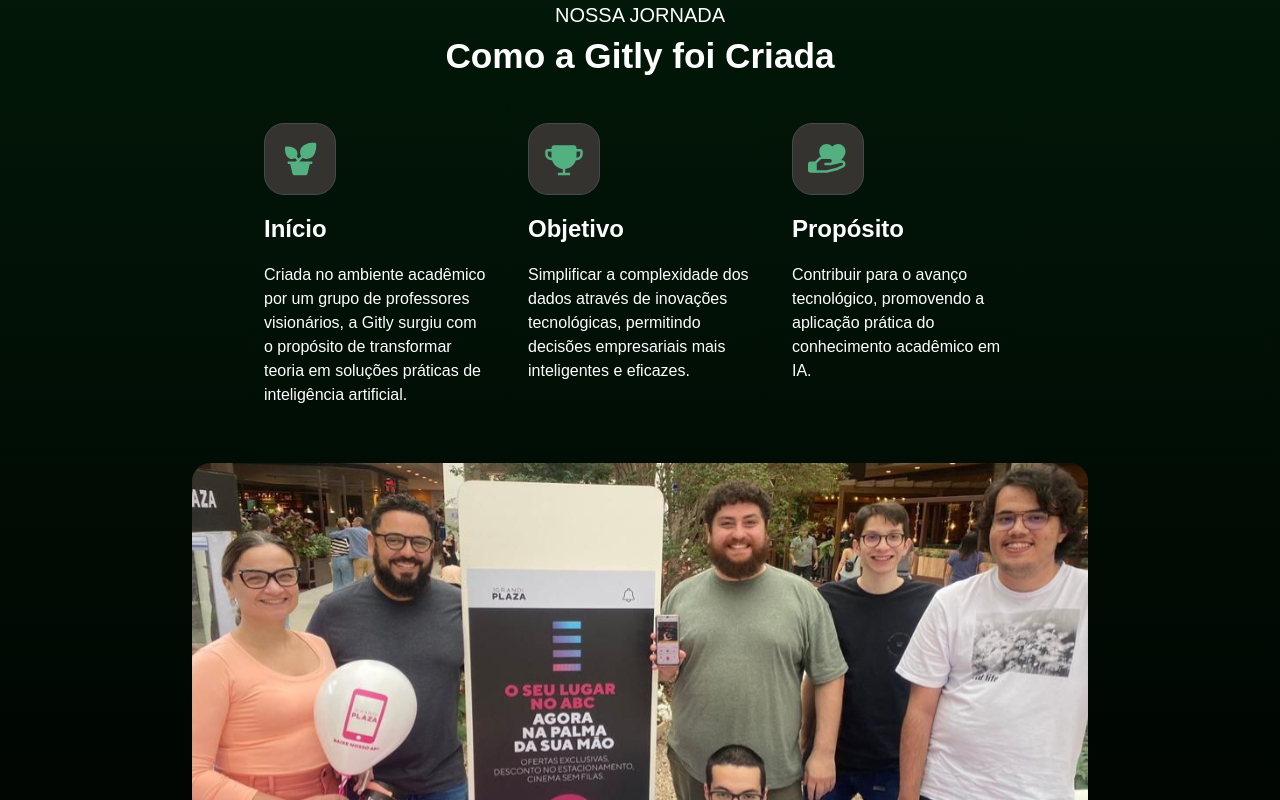
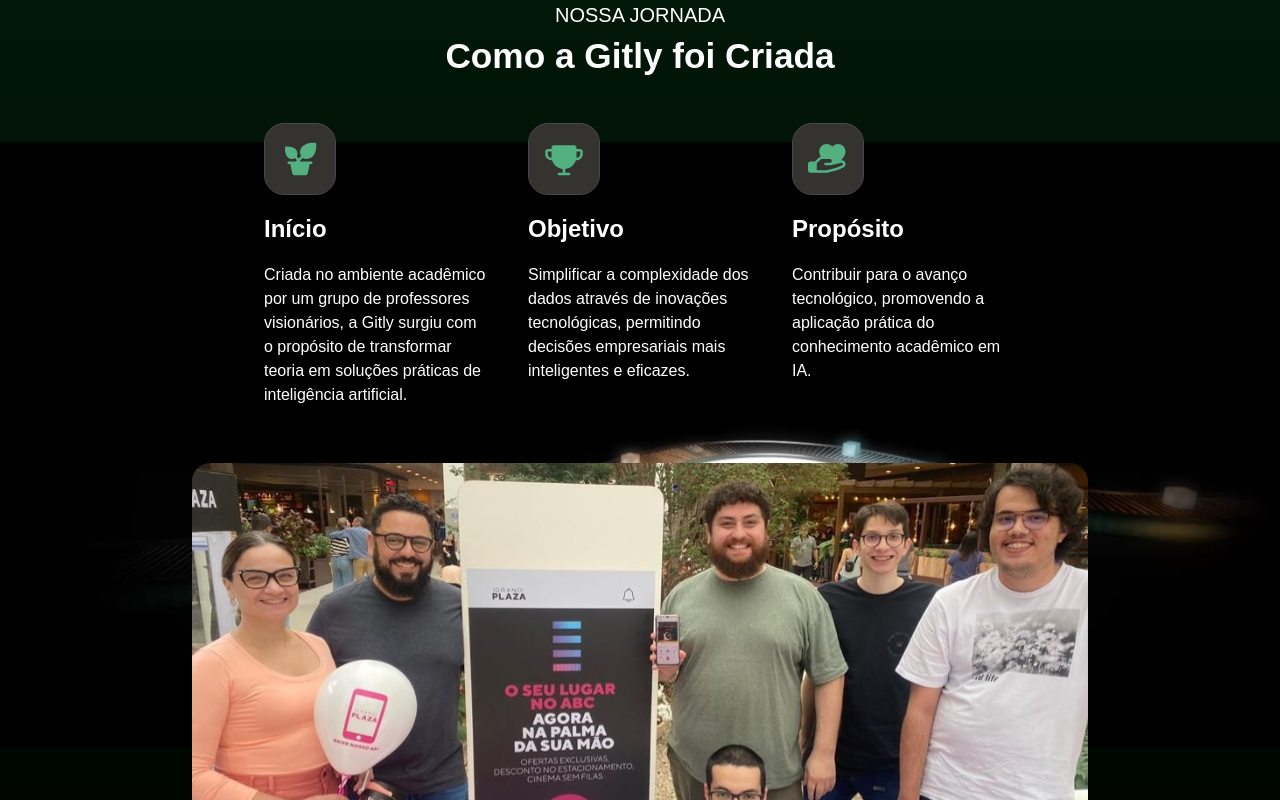
Before and after one commit to gitly-br/site-gitly, a Next.js app in the folder frontend/: page /ourpurpose in a window 1280 px wide. Shown: the part 1000-1800 px from the top of the page. Built offline with nearby package versions, Linux system fonts and the light colour scheme; a web font is replaced by a local one.

Commit message:
fix: insere imagem de background

```diff
--- a/frontend/components/journey.jsx
+++ b/frontend/components/journey.jsx
@@ -3,52 +3,56 @@ import corazaum from "../public/corazaum.svg";
 import planta from "../public/planta.svg";
 import trofeu from "../public/trofeu.svg";
 import us from "../public/ourjorney.svg";
+import backgroundMidia from "../public/backgroundmidia.svg";
 
 export default function Journey() {
   return (
-    <div style={{ background: 'linear-gradient(to bottom, #021b09, black)' }} className="text-white lg:px-48 px-10 lg:py-40 py-10 justify-center">
-        <div className="text-center mb-10">
+    <div style={{ background: 'linear-gradient(to bottom, #021b09, black)' }} className="relative text-white lg:px-48 px-10 lg:py-40 py-10 justify-center min-h-screen">
+      <div className="text-center mb-10 z-10">
         <p className="text-[1.25em] font-text">NOSSA JORNADA</p>
         <h1 className="text-[2.2em] font-semibold font-title">Como a Gitly foi Criada</h1>
       </div>
-        <div className="flex flex-wrap justify-center gap-10">
-            <div className="w-full lg:w-1/4">
+
+      <div className="flex flex-wrap justify-center gap-10 z-10">
+        <div className="w-full lg:w-1/4 z-10">
           <div className="flex lg:justify-start justify-center">
             <Image src={planta} alt="Corazaum" width={72} height={72} />
           </div>
           <div className="text-wrap lg:text-start text-center">
             <h1 className="font-semibold text-[1.5em] py-4 font-title">Início</h1>
-                    <p className="font-text">
-                        Criada no ambiente acadêmico por um grupo de professores visionários, a Gitly surgiu com o propósito de transformar teoria em soluções práticas de inteligência artificial.
-                    </p>
+            <p className="font-text">Criada no ambiente acadêmico por um grupo de professores visionários, a Gitly surgiu com o propósito de transformar teoria em soluções práticas de inteligência artificial.</p>
           </div>
         </div>
-            <div className="w-full lg:w-1/4">
+
+        <div className="w-full lg:w-1/4 z-10">
           <div className="flex lg:justify-start justify-center">
             <Image src={trofeu} alt="Planta" width={72} height={72} />
           </div>
           <div className="text-wrap lg:text-start text-center">
             <h1 className="font-semibold text-[1.5em] py-4 font-title">Objetivo</h1>
-                    <p className="font-text">
-                        Simplificar a complexidade dos dados através de inovações tecnológicas, permitindo decisões empresariais mais inteligentes e eficazes.
-                    </p>
+            <p className="font-text">Simplificar a complexidade dos dados através de inovações tecnológicas, permitindo decisões empresariais mais inteligentes e eficazes.</p>
           </div>
         </div>
-            <div className="w-full lg:w-1/4">
+
+        <div className="w-full lg:w-1/4 z-10">
           <div className="flex lg:justify-start justify-center">
             <Image src={corazaum} alt="Trofeu" width={72} height={72} />
           </div>
           <div className="text-wrap lg:text-start text-center">
             <h1 className="font-semibold text-[1.5em] py-4 font-title">Propósito</h1>
-                    <p className="font-text">
-                        Contribuir para o avanço tecnológico, promovendo a aplicação prática do conhecimento acadêmico em IA.
-                    </p>
+            <p className="font-text">Contribuir para o avanço tecnológico, promovendo a aplicação prática do conhecimento acadêmico em IA.</p>
           </div>
         </div>
       </div>
-        <div className="flex justify-center items-center mt-14">
+
+      {/* Divisão para o vídeo de fundo e imagem */}
+      <div className="absolute inset-0 z-0 overflow-hidden flex justify-center items-center">
+        <Image src={backgroundMidia} alt="Background Image" className="absolute top-1/2 left-1/2 transform -translate-x-1/2 -translate-y-1/2 w-full" height={580.27} />
+      </div>
+
+      <div className="relative z-10 flex justify-center items-center mt-14">
         <Image src={us} alt="Us" width={1218} height={580.27} />
       </div>
     </div>
   );
-};
+}
```
Also changed, not shown: frontend/public/backgroundmidia.svg (added). Lines whose indentation alone changed are shown as unchanged.
